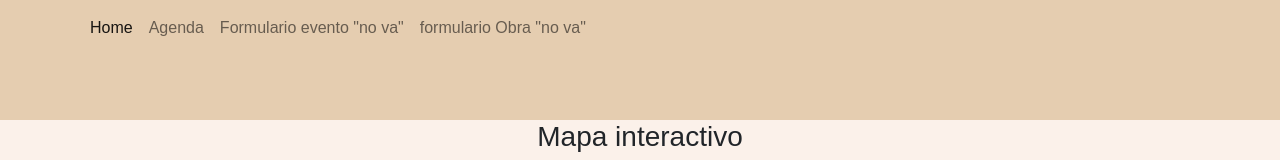
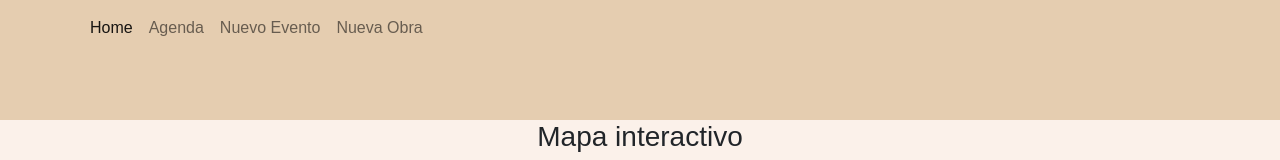
Before and after one commit to jeronimohuincaman/olimpiadas2022jj, a React (Create React App) app in the folder cliente/: page / in a window 1280 px wide. Shown: the top 160 px of the page. Built offline with nearby package versions, Linux system fonts and the light colour scheme; grey boxes are pictures that could not be loaded.

Commit message:
enlaces navbar

```diff
--- a/cliente/src/components/NavBar.jsx
+++ b/cliente/src/components/NavBar.jsx
@@ -16,10 +16,10 @@ export default function NavBar() {
                 <a class="nav-link" href="agenda">Agenda</a>
                 </li>
                 <li class="nav-item">
-                <a class="nav-link" href="agregarEvento">Formulario evento "no va"</a>
+                <a class="nav-link" href="agregarEvento">Nuevo Evento</a>
                 </li>
                 <li class="nav-item">
-                <a class="nav-link" href="agregarObra"> formulario Obra "no va"</a>
+                <a class="nav-link" href="agregarObra"> Nueva Obra</a>
                 </li>
             </ul>
             </div>
```
